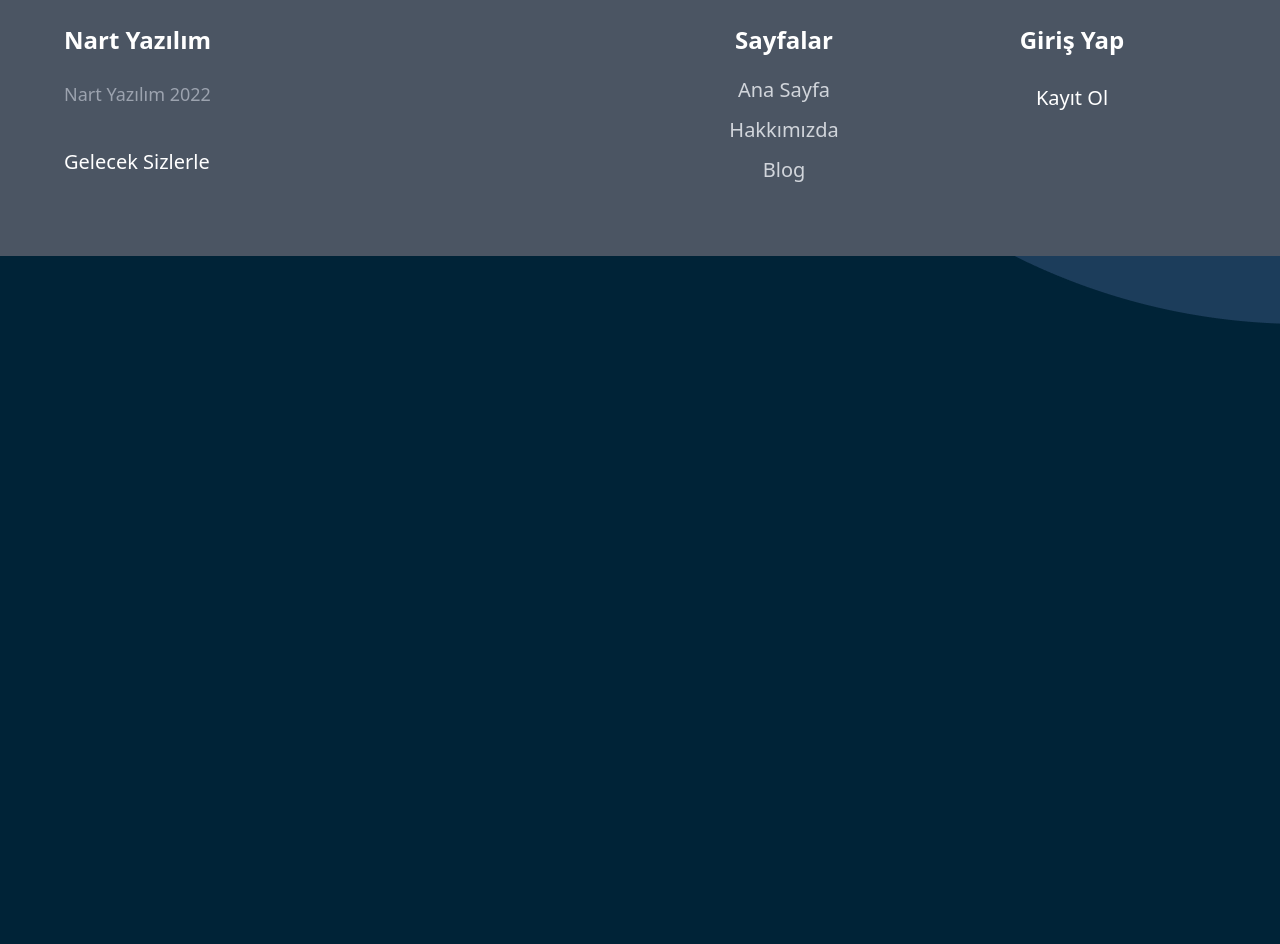
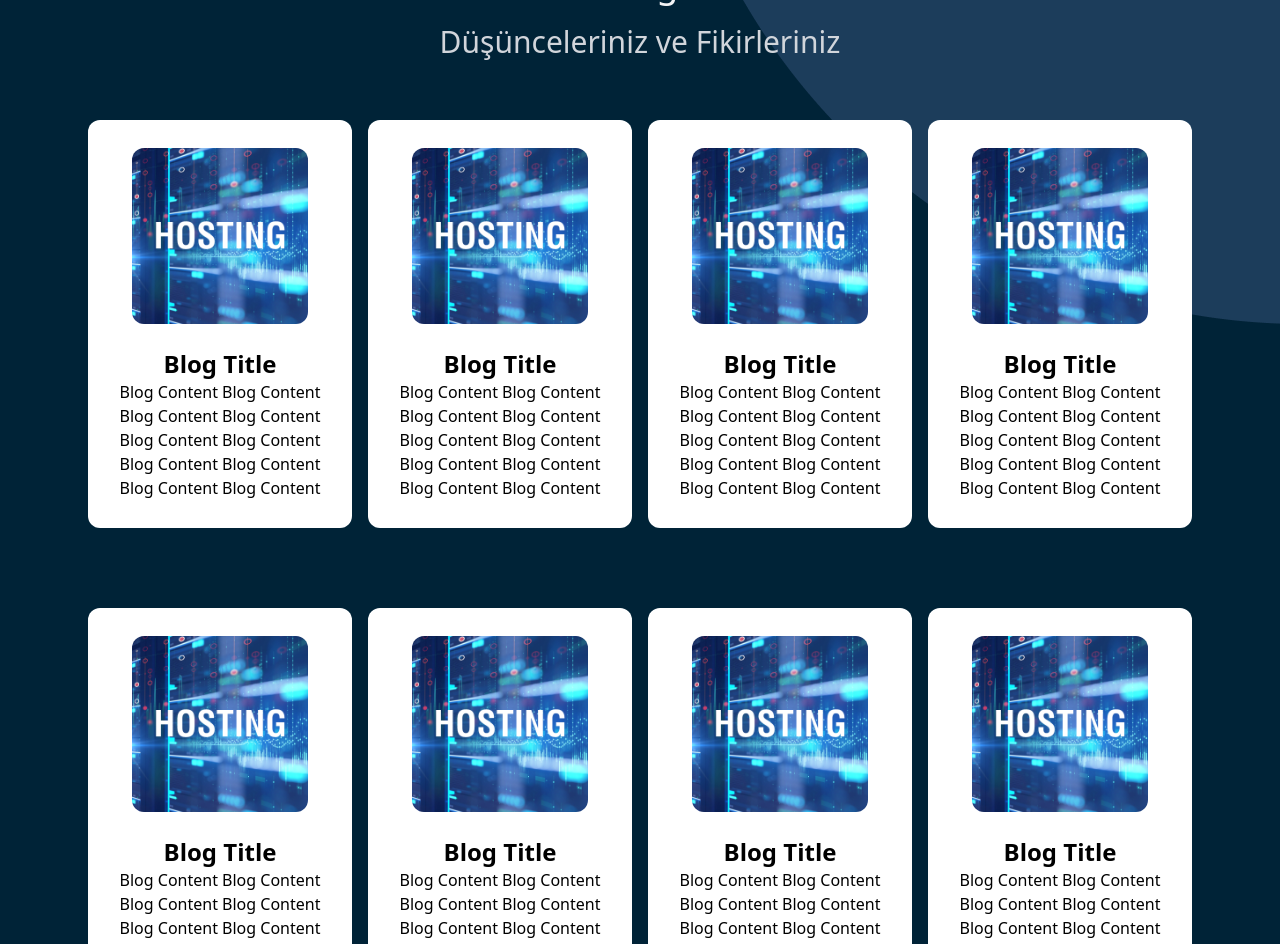
Before and after one commit to sefeoz/nart-dev, a Next.js app: page /blog in a window 1280 px wide. Shown: the part 180-1124 px from the top of the page. Before the commit the page ends 800 px from the top, so only its background shows below. Built offline with nearby package versions, Linux system fonts and the light colour scheme.

Commit message:
update-footer

```diff
--- a/components/footer.js
+++ b/components/footer.js
@@ -30,7 +30,7 @@ export default function Footer(){
                     <div>
 
 
-                    {isAuthenticated ? <div className="flex flex-col lg:flex-row  items-center space-x-3 space-y-3 lg:space-y-0">
+                    {isAuthenticated ? <div className="flex flex-col  items-center mt-5 space-y-3 ">
                         <img src={user.picture} className="rounded-full" width="40" />
                         <span className="font-bold kanto text-[0.95rem] text-gray-100">{user.name}</span>
                         <button typeof="button"
@@ -41,7 +41,7 @@ export default function Footer(){
                         </button>
                     </div>:<div className="mt-5 text-center">
                         <button typeof="button"
-                                className="text-white text-xl font-thin hover:bg-nav-green px-5 py-2 rounded-full hover:text-back-blue transition "
+                                className="text-gray-300 text-xl font-thin hover:bg-nav-green px-5 py-2 rounded-full hover:text-back-blue transition "
                                 onClick={() => loginWithRedirect()}>
                             Kayıt Ol
                         </button>
--- a/pages/blog/index.js
+++ b/pages/blog/index.js
@@ -1,5 +1,53 @@
 function Blog() {
-    return <div>Blog</div>
+    return <div>
+        <div className={"site-6xl-container"}>
+            <h1 className="text-gray-100 text-4xl text-center mt-10">Blog</h1>
+            <p className="text-gray-300 text-center text-3xl my-5 font-thin">Düşünceleriniz ve Fikirleriniz</p>
+            <div className="lg:grid grid-cols-4 mx-4">
+                <div className="bg-white my-10 rounded-xl p-7 mx-2">
+                    <img src="/index-3.jpg" className="max-h-44 mx-auto rounded-xl" alt=""/>
+                    <h1 className="font-bold text-center text-2xl mt-6">Blog Title</h1>
+                    <p className="text-center">Blog Content Blog Content Blog Content Blog Content Blog Content Blog Content Blog Content Blog Content Blog Content Blog Content </p>
+                </div>
+                <div className="bg-white my-10 rounded-xl p-7 mx-2">
+                    <img src="/index-3.jpg" className="max-h-44 mx-auto rounded-xl" alt=""/>
+                    <h1 className="font-bold text-center text-2xl mt-6">Blog Title</h1>
+                    <p className="text-center">Blog Content Blog Content Blog Content Blog Content Blog Content Blog Content Blog Content Blog Content Blog Content Blog Content </p>
+                </div>
+                <div className="bg-white my-10 rounded-xl p-7 mx-2">
+                    <img src="/index-3.jpg" className="max-h-44 mx-auto rounded-xl" alt=""/>
+                    <h1 className="font-bold text-center text-2xl mt-6">Blog Title</h1>
+                    <p className="text-center">Blog Content Blog Content Blog Content Blog Content Blog Content Blog Content Blog Content Blog Content Blog Content Blog Content </p>
+                </div>
+                <div className="bg-white my-10 rounded-xl p-7 mx-2">
+                    <img src="/index-3.jpg" className="max-h-44 mx-auto rounded-xl" alt=""/>
+                    <h1 className="font-bold text-center text-2xl mt-6">Blog Title</h1>
+                    <p className="text-center">Blog Content Blog Content Blog Content Blog Content Blog Content Blog Content Blog Content Blog Content Blog Content Blog Content </p>
+                </div>
+                <div className="bg-white my-10 rounded-xl p-7 mx-2">
+                    <img src="/index-3.jpg" className="max-h-44 mx-auto rounded-xl" alt=""/>
+                    <h1 className="font-bold text-center text-2xl mt-6">Blog Title</h1>
+                    <p className="text-center">Blog Content Blog Content Blog Content Blog Content Blog Content Blog Content Blog Content Blog Content Blog Content Blog Content </p>
+                </div>
+                <div className="bg-white my-10 rounded-xl p-7 mx-2">
+                    <img src="/index-3.jpg" className="max-h-44 mx-auto rounded-xl" alt=""/>
+                    <h1 className="font-bold text-center text-2xl mt-6">Blog Title</h1>
+                    <p className="text-center">Blog Content Blog Content Blog Content Blog Content Blog Content Blog Content Blog Content Blog Content Blog Content Blog Content </p>
+                </div>
+                <div className="bg-white my-10 rounded-xl p-7 mx-2">
+                    <img src="/index-3.jpg" className="max-h-44 mx-auto rounded-xl" alt=""/>
+                    <h1 className="font-bold text-center text-2xl mt-6">Blog Title</h1>
+                    <p className="text-center">Blog Content Blog Content Blog Content Blog Content Blog Content Blog Content Blog Content Blog Content Blog Content Blog Content </p>
+                </div>
+                <div className="bg-white my-10 rounded-xl p-7 mx-2">
+                    <img src="/index-3.jpg" className="max-h-44 mx-auto rounded-xl" alt=""/>
+                    <h1 className="font-bold text-center text-2xl mt-6">Blog Title</h1>
+                    <p className="text-center">Blog Content Blog Content Blog Content Blog Content Blog Content Blog Content Blog Content Blog Content Blog Content Blog Content </p>
+                </div>
+
+            </div>
+        </div>
+            </div>
 
 }
 export default Blog
```
